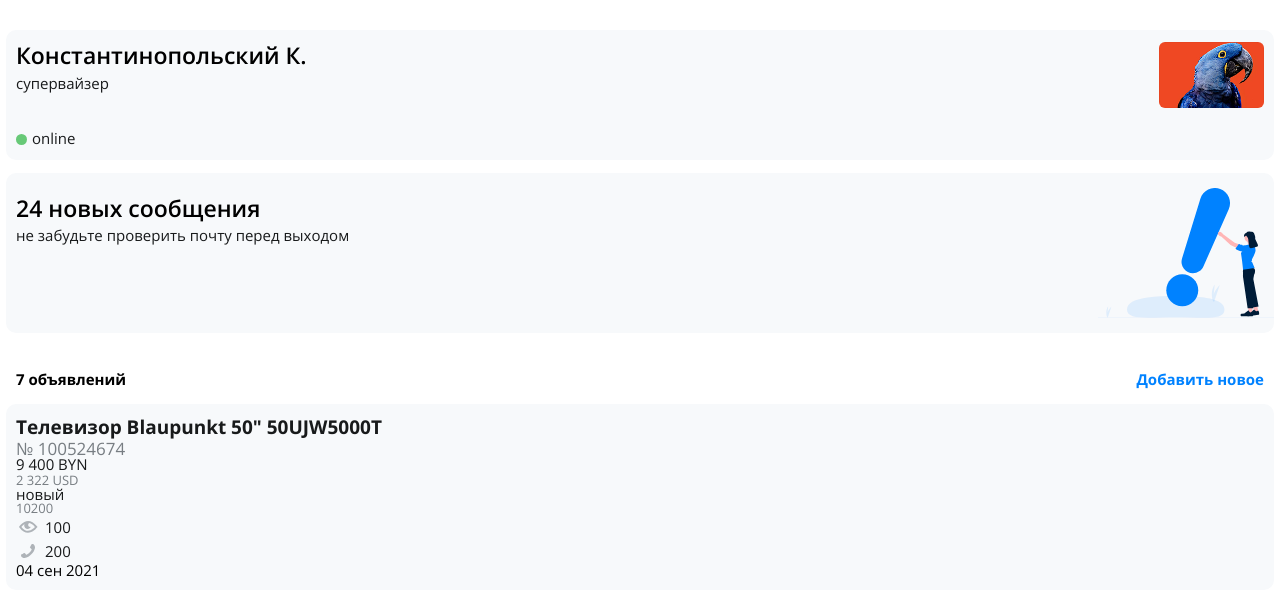
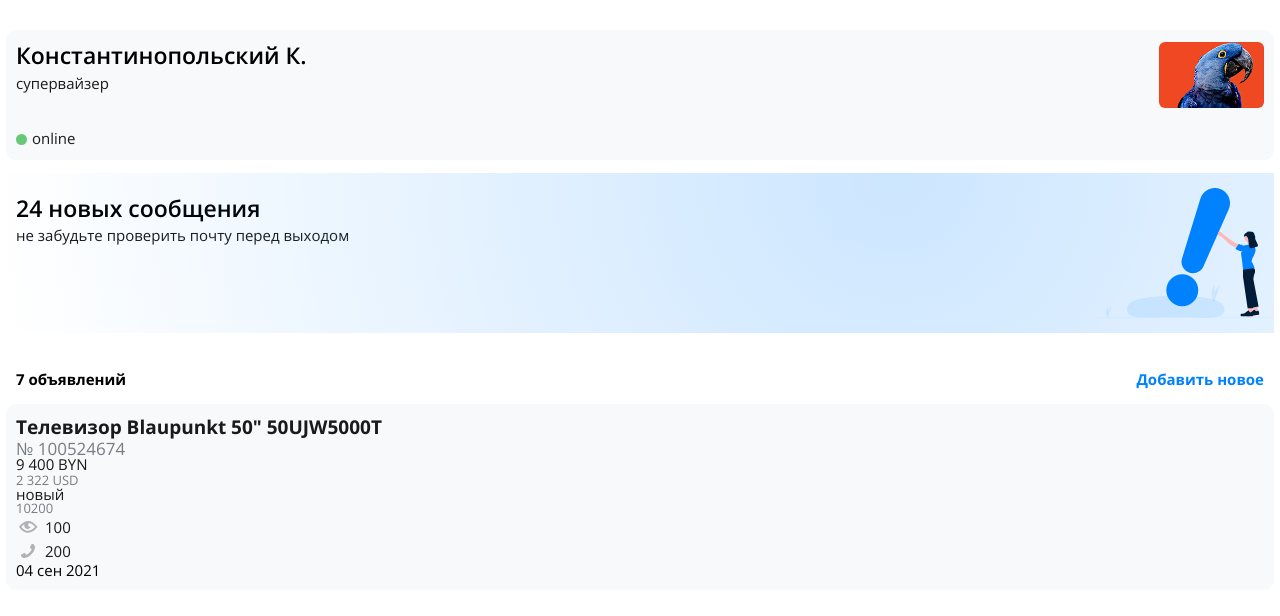
Before and after one commit to kazakevich-a/kazakevich-a.github.io, a website: page index.html in a window 1280 px wide. Shown: the part 160-776 px from the top of the page. Drawn offline with Linux system fonts and the light colour scheme.

Commit message:
Добавил градиент, чуть не забыл.

```diff
--- a/source/styles/components/user-menu/user-messages.scss
+++ b/source/styles/components/user-menu/user-messages.scss
@@ -6,7 +6,6 @@
   gap: 4px;
   min-height: 160px;
   padding: 22px 10px 14px;
-  background-color: var(--color-background-secondary);
   border-radius: var(--border-radius);
 
   &::after {
@@ -25,6 +24,21 @@
     transform: translateY(-50%);
   }
 
+  &::before {
+    position: absolute;
+    left: 0;
+    top: 0;
+    width: 100%;
+    height: 100%;
+    content: "";
+    background-image: radial-gradient(
+      circle at 70% 0%,
+      rgba(0, 130, 255, 1) 0%,
+      rgba(0, 130, 255, 0) 100%
+    );
+    opacity: 0.2;
+  }
+
   &__title {
     font: {
       size: 23px;
```
Also changed, not shown: asset/css/main.css.
